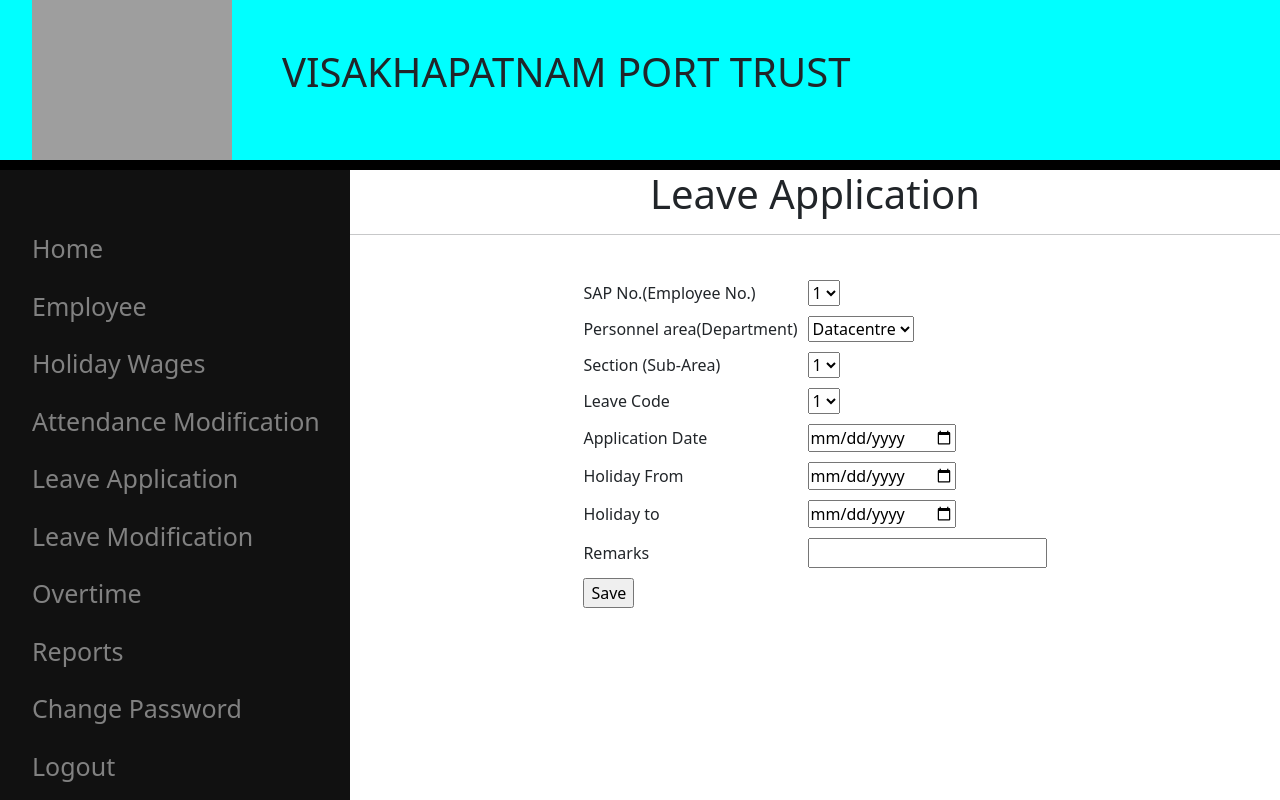
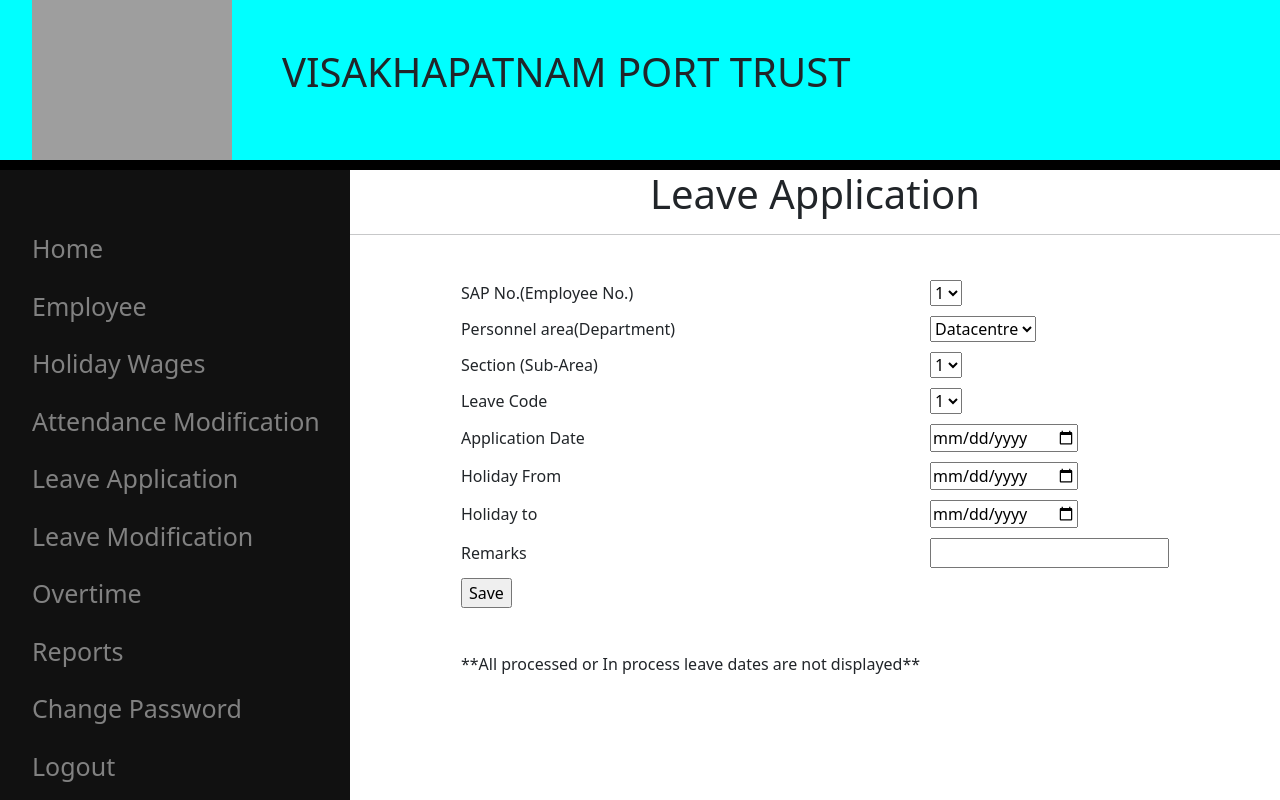
Before and after one commit to GOPIVARDHAN1965/Port, a Flask app: template template/home_leaveappli_form.html in a window 1280 px wide. Run offline with Flask 2, Linux system fonts and the light colour scheme; the template is opened without the code that fills it, so the values that code supplies are empty; grey boxes are pictures that could not be loaded.

Commit message:
Final change to leave application form

```diff
--- a/template/home_leaveappli_form.html
+++ b/template/home_leaveappli_form.html
@@ -104,6 +104,8 @@
                     <tr>
                         <td><input type="button"value="Save"></td>
                     </tr>
+                    <tr><td><br></td></tr>
+                    <tr><td>**All processed or In process leave dates are not displayed**</td></tr>
                 </table>
             </form>
         </div>
```
